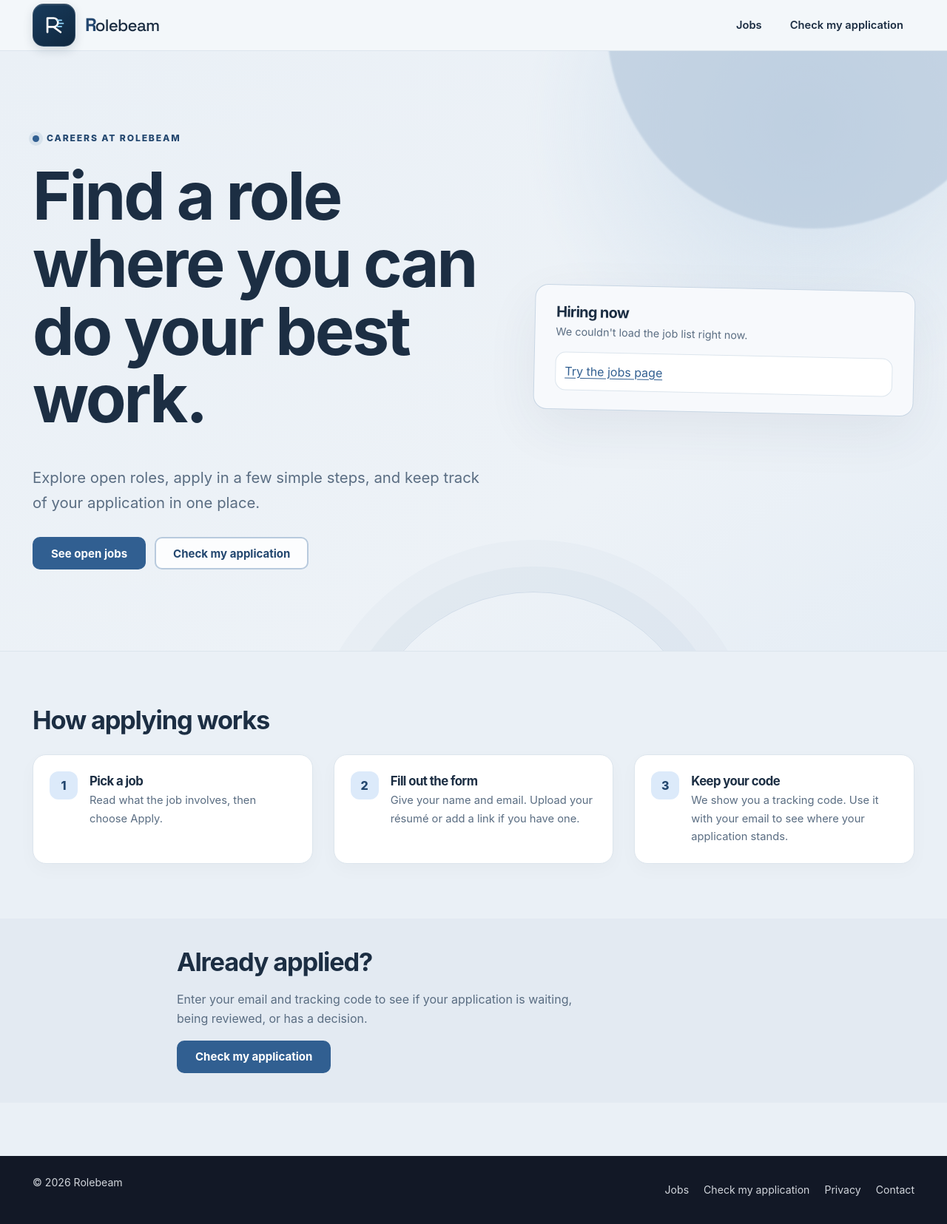
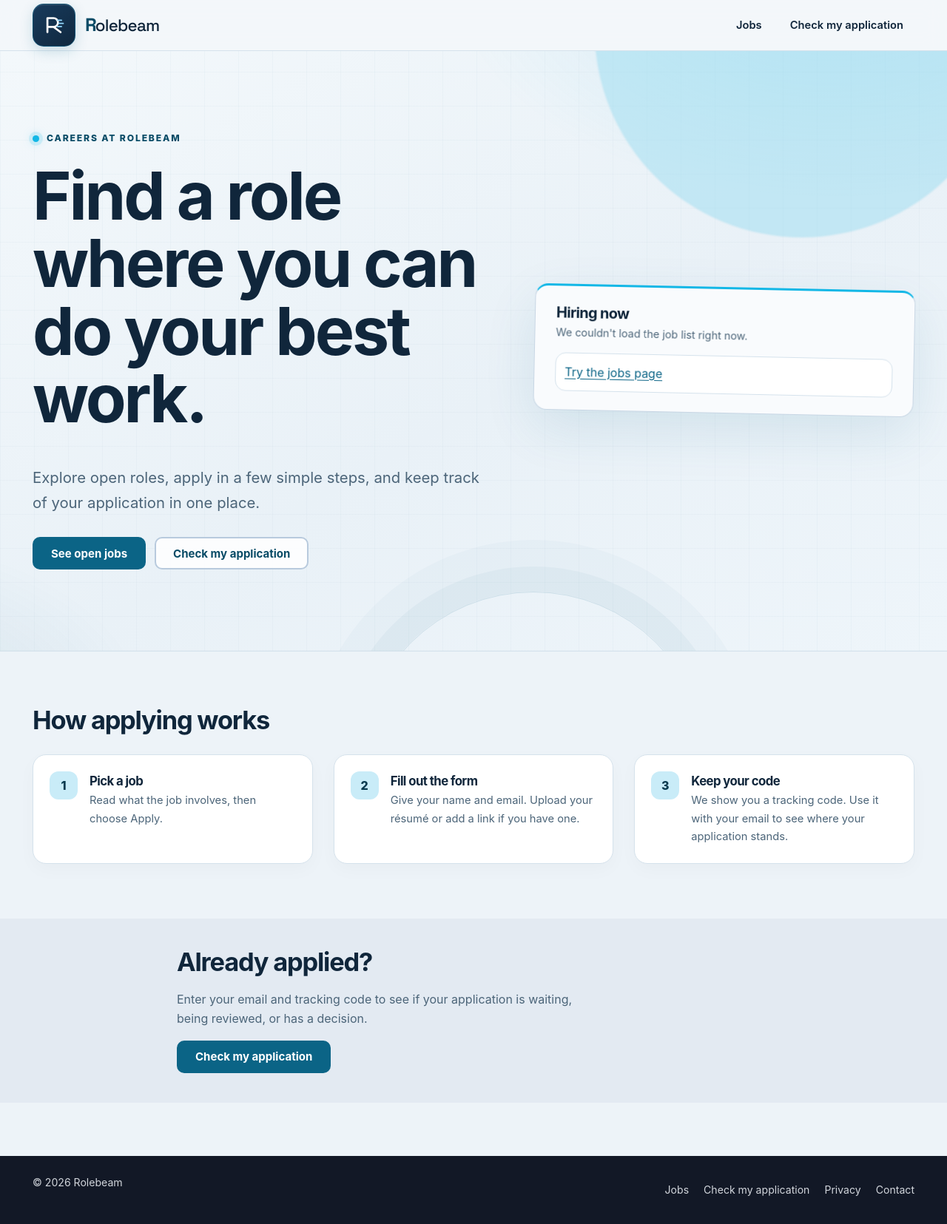
Before and after one commit to uglythemenace/applicant-tracking-system, a Python web app: template Frontend/templates/home.html in a window 1280 px wide. Shown: the whole page at 74% size. Run offline with Jinja, Linux system fonts and the light colour scheme; the template is opened without the code that fills it, so the values that code supplies are empty.

Commit message:
Finish candidate brand styling on redesign

```diff
--- a/Frontend/static/style.css
+++ b/Frontend/static/style.css
@@ -1185,3 +1185,102 @@
 @media (prefers-reduced-motion: reduce) {
   body[data-page="admin"] .candidate-card { animation: none; }
 }
+
+/* ---------- Rolebeam beam identity: light candidate pages, electric signal ---------- */
+:root {
+  --ink: #10263b;
+  --ink-soft: #4c6579;
+  --paper: #f9fbfd;
+  --mist: #edf3f8;
+  --line: #d5e2ec;
+  --edge: #7f96a9;
+  --brand: #0b6486;
+  --brand-dark: #084b66;
+  --brand-tint: #e0f1f9;
+  --signal: #12b7e6;
+}
+::selection { background: #12b7e633; }
+:focus-visible { outline-color: var(--brand); }
+input:focus, select:focus, textarea:focus { outline-color: #0b64862b; border-color: var(--brand); }
+
+/* Scrollbars drawn in the product's own palette, light and dark. */
+html { scrollbar-color: #9db4c6 var(--mist); }
+html:has(body[data-page="admin"]) { scrollbar-color: #3c5570 #0b121c; }
+::-webkit-scrollbar { width: 10px; height: 10px; }
+::-webkit-scrollbar-track { background: transparent; }
+::-webkit-scrollbar-thumb { border: 3px solid transparent; border-radius: 999px; background: #b9cbd9; background-clip: padding-box; }
+::-webkit-scrollbar-thumb:hover { background: #8fa7bb; background-clip: padding-box; }
+html:has(body[data-page="admin"])::-webkit-scrollbar-thumb { background: #35506b; background-clip: padding-box; }
+html:has(body[data-page="admin"])::-webkit-scrollbar-thumb:hover { background: #58d4ff; background-clip: padding-box; }
+.pipeline-board, .candidate-drawer, .command-list, .table-wrap, .workspace-sidebar nav { scrollbar-width: thin; }
+body[data-page="admin"] .pipeline-board,
+body[data-page="admin"] .candidate-drawer,
+body[data-page="admin"] .command-list,
+body[data-page="admin"] .table-wrap,
+body[data-page="admin"] .workspace-sidebar nav { scrollbar-color: #3c5570 transparent; }
+
+/* Layered beam atmosphere behind the hero. */
+.hero {
+  background:
+    repeating-linear-gradient(0deg, #0b648607 0 1px, transparent 1px 46px),
+    repeating-linear-gradient(90deg, #0b648607 0 1px, transparent 1px 46px),
+    radial-gradient(52rem 30rem at 88% -12%, #12b7e624, transparent 62%),
+    radial-gradient(40rem 26rem at -14% 112%, #0b64861c, transparent 60%),
+    linear-gradient(150deg, #f3f8fb, #e9f1f7 55%, #eef5fa);
+}
+.hero::before { background: #9adcf0; opacity: .5; animation: hero-drift 16s ease-in-out infinite alternate; }
+.hero::after { border-color: #0b648622; box-shadow: 0 0 0 34px #0b64860a, 0 0 0 70px #0b648606; }
+@keyframes hero-drift { from { transform: translate3d(0, 0, 0); } to { transform: translate3d(-46px, 34px, 0); } }
+.kicker-dot { background: var(--signal); box-shadow: 0 0 0 5px #12b7e622, 0 0 14px #12b7e666; }
+.hero .panel.live { border-top: 3px solid var(--signal); box-shadow: 0 24px 70px #0b64861c; }
+
+/* Staged entrance, kept short and calm. */
+@keyframes rise-in { from { opacity: 0; transform: translateY(12px); } to { opacity: 1; transform: translateY(0); } }
+.hero .wrap > div > * { animation: rise-in .5s ease-out both; }
+.hero .wrap > div > :nth-child(2) { animation-delay: .08s; }
+.hero .wrap > div > :nth-child(3) { animation-delay: .16s; }
+.hero .wrap > div > :nth-child(4) { animation-delay: .24s; }
+.hero .panel.live { animation: fade-in .6s ease-out .18s both; }
+@keyframes fade-in { from { opacity: 0; } to { opacity: 1; } }
+.page-head > * { animation: rise-in .45s ease-out both; }
+.page-head > :nth-child(2) { animation-delay: .07s; }
+.page-head > :nth-child(3) { animation-delay: .14s; }
+.job-list .job { animation: rise-in .4s ease-out both; }
+.job-list .job:nth-child(2) { animation-delay: .06s; }
+.job-list .job:nth-child(3) { animation-delay: .12s; }
+.job-list .job:nth-child(n+4) { animation-delay: .18s; }
+
+/* Hiring-now cards: title gets the full card width so long titles wrap at words. */
+.mini-jobs li { display: grid; grid-template-columns: 1fr; gap: 10px; align-items: start; }
+.mini-jobs .mini-title { font-size: .95rem; }
+.mini-jobs .btn { justify-self: start; min-height: 38px; padding: 0 14px; font-size: .8rem; }
+
+/* Signal accents shared with the staff workspace. */
+.steps li::before { color: #063a4f; background: #c9ecf8; }
+.status-orb { background: var(--signal); box-shadow: 0 0 0 6px #12b7e622; }
+.status-rejected .status-orb { background: #b44d51; box-shadow: 0 0 0 6px #b44d5120; }
+.timeline-marker { border-color: #bfe4f2; background: var(--brand); }
+.next-step { border-color: #c4dcea; background: #e4f1f8; }
+.next-step-icon { color: var(--brand-dark); background: #cfe9f5; }
+.job-open, .job-open::before { color: var(--brand); }
+.job-open::before { background: var(--signal); }
+.ticket { background: var(--brand-tint); border-color: #9cc8dd; }
+.ticket-stub { border-color: #9cc8dd; }
+.ticket-stub::before, .ticket-stub::after { border-color: #9cc8dd; }
+.btn-primary:hover { box-shadow: 0 6px 18px #0b648633; }
+.btn-secondary { border-color: #aecbdc; }
+.brand-mark { border-color: #12b7e640; box-shadow: 0 6px 18px #0b648630, inset 0 1px #ffffff20; }
+.footer-row a:hover { color: #7ae0ff; }
+.data th { background: var(--mist); }
+
+/* Résumé dropzone: the whole zone opens the picker; the native chrome is restyled. */
+.resume-dropzone { cursor: pointer; grid-template-columns: minmax(0, 1fr); }
+.resume-dropzone input[type="file"] { width: auto; min-width: 0; max-width: 100%; color: transparent; }
+.resume-dropzone input[type="file"]::file-selector-button {
+  margin-right: 10px; padding: 8px 16px; border: 1px solid #aecbdc; border-radius: 999px;
+  color: var(--brand-dark); background: #fff; font: 600 .82rem var(--sans); cursor: pointer;
+}
+.resume-dropzone input[type="file"]::file-selector-button:hover { background: var(--brand-tint); }
+
+/* Keep scrolled dashboards clear of the sticky header. */
+#status-dashboard { scroll-margin-top: 88px; }
```
